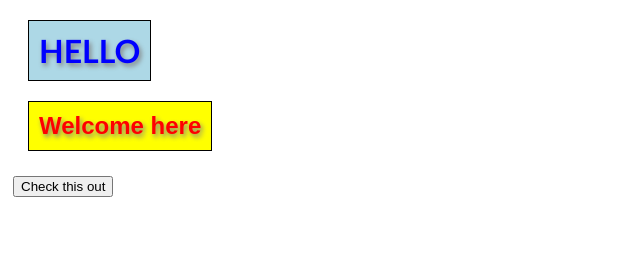
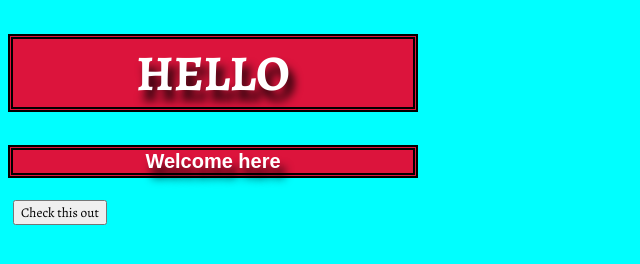
Before and after one commit to Pol135947/GET-Academy-Marianne, a plain HTML site: page index.html in a window 1280 px wide. Shown: the whole page, without its empty margins (0-640 px from the left). Drawn offline with nearby package versions, Linux system fonts and the light colour scheme; a web font is replaced by a local one.

Commit message:
modified:   Emne1/Others/krokodille.html 	modified:   Teamprosjekter/Teamoppgaveuke2 	modified:   index.html 	modified:   style.css

```diff
--- a/index.html
+++ b/index.html
@@ -3,6 +3,9 @@
 <head>
     <meta charset="UTF-8">
     <meta name="viewport" content="width=device-width, initial-scale=1.0">
+    <link rel="preconnect" href="https://fonts.googleapis.com">
+    <link rel="preconnect" href="https://fonts.gstatic.com" crossorigin>
+    <link href="https://fonts.googleapis.com/css2?family=Alegreya:ital,wght@0,400..900;1,400..900&display=swap" rel="stylesheet">
     <script src="script.js"></script>
     <link rel="stylesheet" href="style.css">
     <title>Greetings</title>
--- a/style.css
+++ b/style.css
@@ -1,3 +1,4 @@
+
 @font-face {
     font-family: 'Cursif';
     src: url('Cursif.woff2') format('woff2'),
@@ -7,38 +8,35 @@
     font-display: swap;
 }
 
-h1 {
-    background-color: lightblue;
-    color: blue;
-    font-family:'Trebuchet MS', sans-serif;
-    font:bold;
-    width: fit-content;
-
-    padding:10px;
-    border:solid 1px black;
-    margin: 20px;
+h1, h2{
+    background-color: crimson;
+    border:double 5px black;
     text-align: center;
     align-items: center;
-    text-shadow: 2px 3px 5px grey;
+    text-shadow:5px 10px 10px black;
+    width: 400px;
+    height: fit-content;
+
+}
+body{
+    background-color: aqua;
+}
+h1 {
+    color: white;
+    font-family:'Alegreya', sans-serif;
+    font-size:50px;
 }
 h2 {
-    background-color: yellow;
-    color: red;
+    color: white;
     font-family: 'Cursif', sans-serif;
-    font:italic;
-
-    padding:10px;
-    width: fit-content;
-    border:solid 1px black;
-    margin: 20px;
-    text-align: center;
-    align-items: center;
-    text-shadow: 2px 3px 5px grey;
+    font-size:20px;
 }
 button{
+    font-family:'Alegreya', sans-serif;
     align-items: center;
     margin: 5px;
 }
 #content{
-    font-family: 'Cursif';
+    font-family: 'Cursif', monospace;
+    font-size: 12px;
 }
```
Also changed, not shown: Emne1/Others/krokodille.html (+3 -3 lines).
